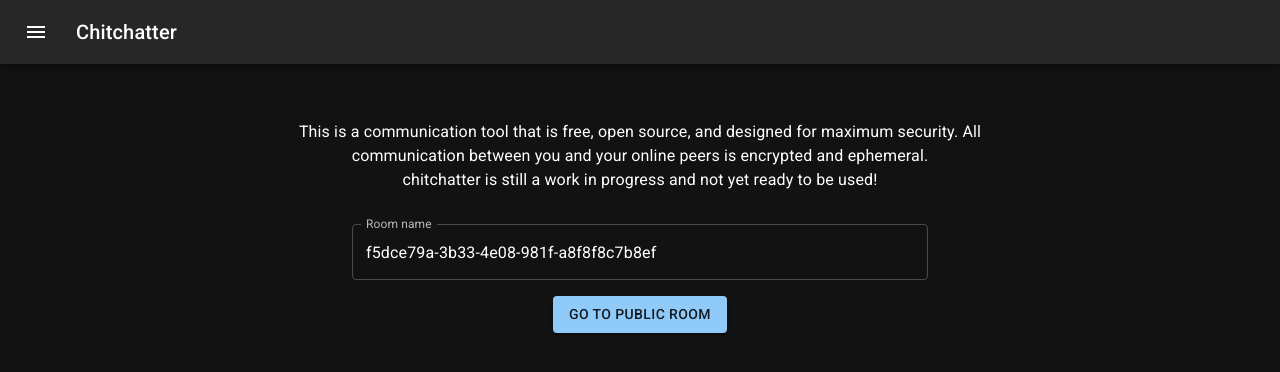
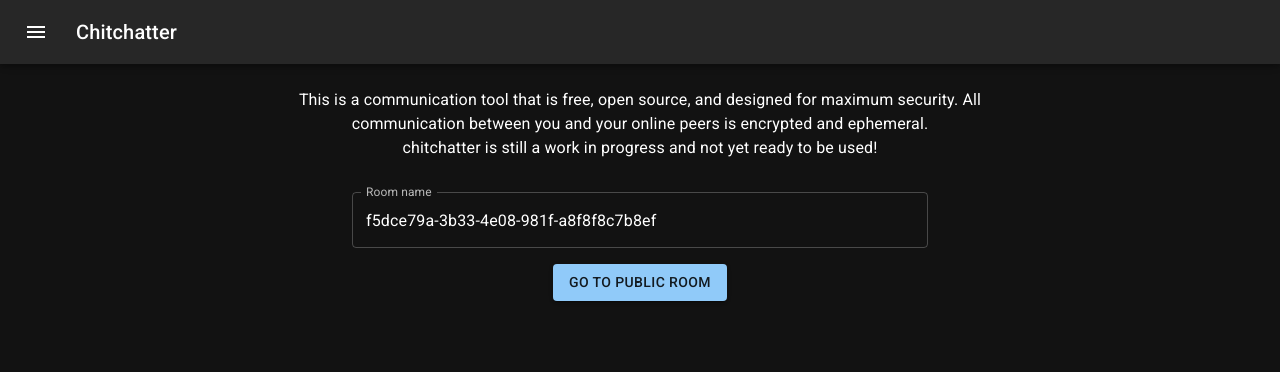
Before and after one commit to jscoott/chitchatter, a React (Create React App) app: page / in a window 1280 px wide. Shown: the top 372 px of the page. Built offline with nearby package versions, Linux system fonts and the light colour scheme.

Commit message:
fix: eliminate gap between transcript and header

```diff
--- a/src/components/Shell/Shell.tsx
+++ b/src/components/Shell/Shell.tsx
@@ -51,6 +51,7 @@
 }>(({ theme, open }) => ({
   flexGrow: 1,
   padding: theme.spacing(3),
+  paddingTop: 0,
   transition: theme.transitions.create('margin', {
     easing: theme.transitions.easing.sharp,
     duration: theme.transitions.duration.leavingScreen,
@@ -159,11 +160,11 @@
         <CssBaseline />
         <Box
           className="Chitchatter"
-          sx={{
+          sx={theme => ({
             height: '100vh',
             display: 'flex',
-            paddingTop: 8,
-          }}
+            paddingTop: theme.spacing(7),
+          })}
         >
           <Snackbar
             open={isAlertShowing}
```
